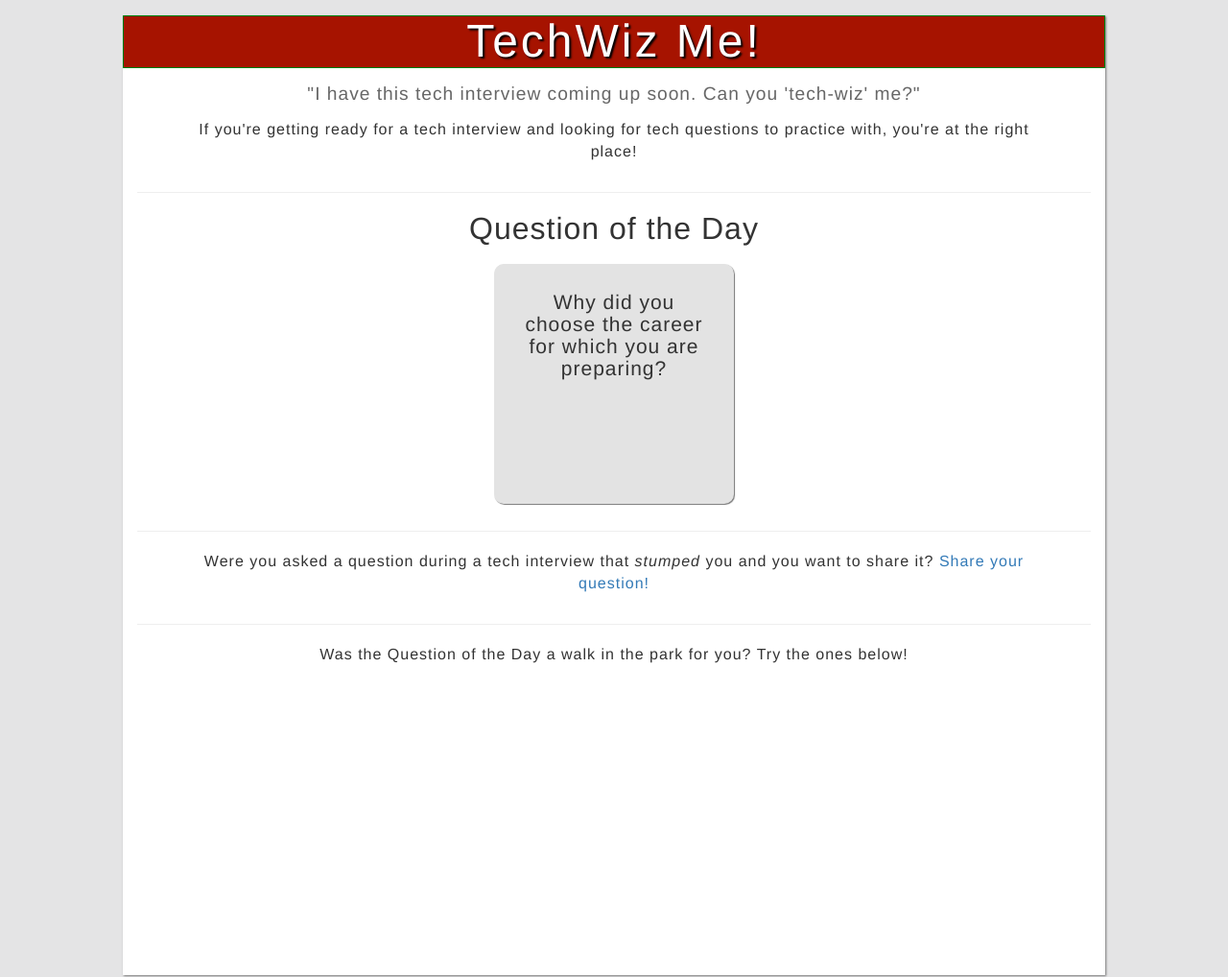
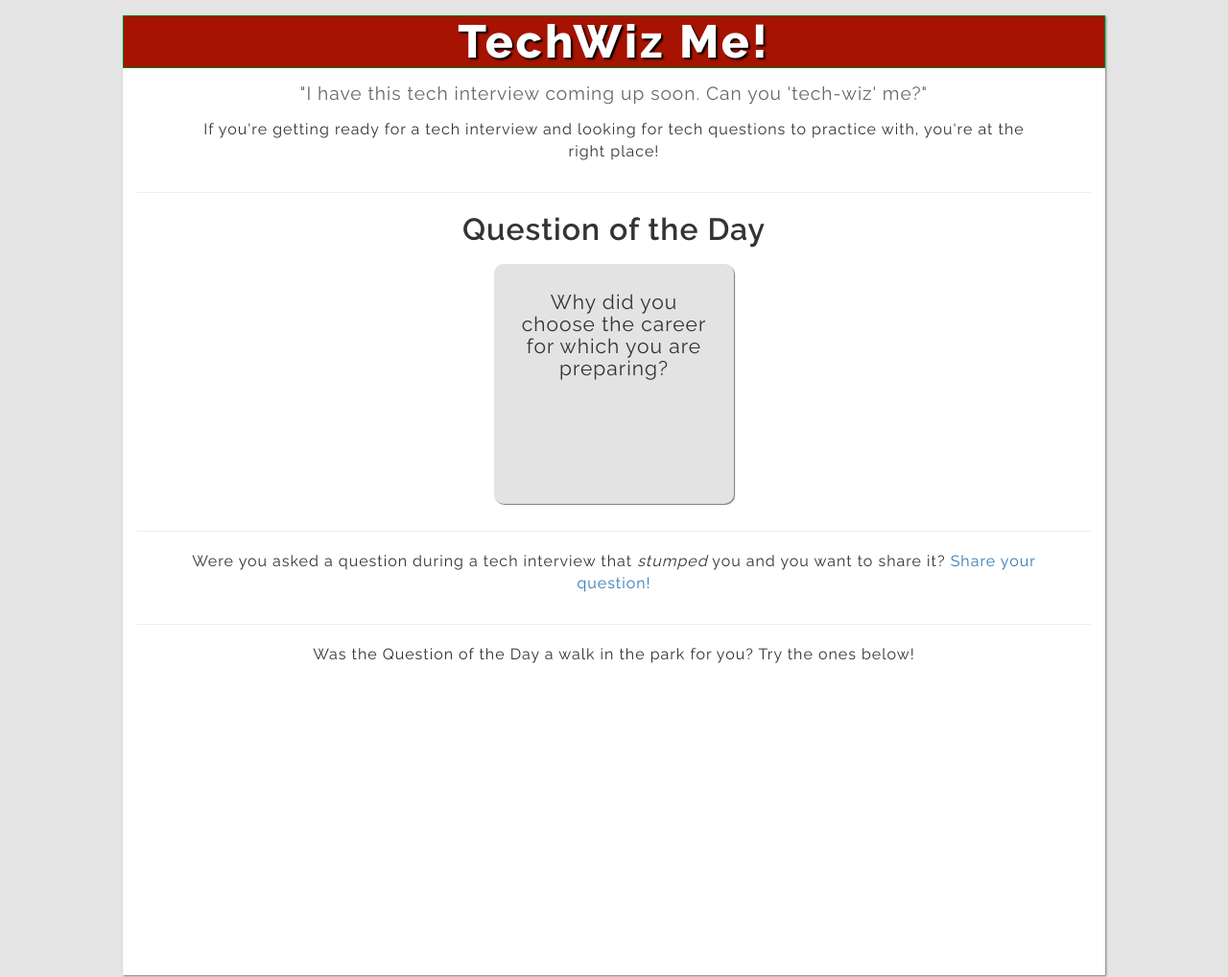
Before and after one commit to Ly900/Tech-Wiz-Me, a website: page public/index.html in a window 1280 px wide. Shown: the whole page at 96% size. Drawn offline with nearby package versions, Linux system fonts and the light colour scheme.

Commit message:
remove unnecessary bootstrap class; import font

```diff
--- a/public/index.html
+++ b/public/index.html
@@ -19,7 +19,9 @@
   <div class="container-fluid">
 
     <div class="row">
-      <h4>"I have this tech interview coming up soon. Can you 'tech-wiz' me?"</h4>
+      <h4>
+        "I have this tech interview coming up soon. Can you 'tech-wiz' me?"
+      </h4>
       <p class="text-center">
         If you're getting ready for a tech interview and looking for tech questions to practice with, you're at the right place!
       </p>
@@ -28,7 +30,6 @@
     <hr>
 
     <div class="row">
-      <div class="col-sm-12">
         <h2>
           Question of the Day
         </h2>
@@ -37,27 +38,22 @@
             Why did you choose the career for which you are preparing?
           </h3>
         </div>
-      </div>
     </div>
 
     <hr>
 
     <div class="row">
-      <div class="col-sm-12">
         <p class="text-center">
           Were you asked a question during a tech interview that <em>stumped</em> you and you want to share it? <a href="#">Share your question!</a>
         </p>
-      </div>
     </div>
 
     <hr>
 
     <div class="row">
-      <div class="col-sm-12">
         <p class="text-center">
           Was the Question of the Day a walk in the park for you? Try the ones below!
         </p>
-      </div>
     </div>
 
 
--- a/public/main.css
+++ b/public/main.css
@@ -1,8 +1,12 @@
+@import url(https://fonts.googleapis.com/css?family=Raleway:400,600,800);
+
 html, body, div, header, h1, h2, h3, h4 {
   margin: 0;
   padding: 0;
   border: 0;
   box-sizing: border-box;
+  font-family: 'Raleway', sans-serif;
+  font-weight: 400;
 }
 
 /*************************************
@@ -33,6 +37,11 @@ body {
   /*border-right: 1px solid #A61300;*/
 }
 
+
+/*************************************
+CONTAINERS
+*************************************/
+
 div.container-fluid {
   /*border: 1px solid blue;*/
 }
@@ -40,7 +49,6 @@ div.container-fluid {
 div.row {
   margin: 0 auto;
   max-width: 90%;
-  /*border: 1px solid black;*/
 }
 
 div.col-sm-6 {
@@ -68,6 +76,7 @@ h1 {
   max-width: 100%;
   color: white;
   font-size: 3rem;
+  font-weight: 800;
   text-shadow: 2px 2px 2px black;
   letter-spacing: 3px;
   /*border: 1px solid black;*/
@@ -79,6 +88,7 @@ h2 {
   max-width: 100%;
   font-size: 2rem;
   margin-bottom: 1.2rem;
+  font-weight: 600;
 }
 
 /* Used for card question */
```
